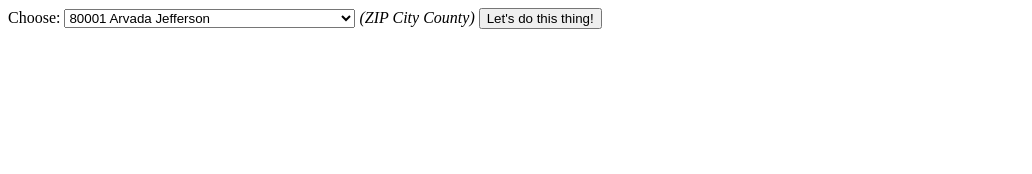
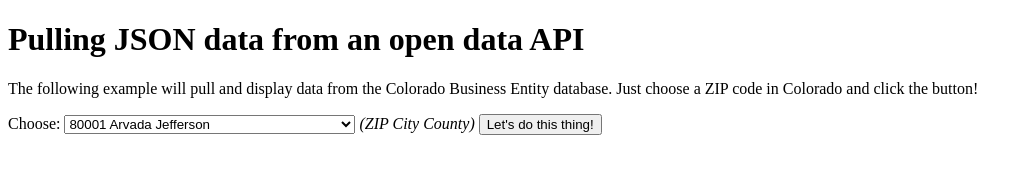
Before and after one commit to leemark/co-data-pull, a plain HTML site: page index.html in a window 1280 px wide. Shown: the whole page, without its empty margins (0-1032 px from the left). Drawn offline with nearby package versions, Linux system fonts and the light colour scheme.

Commit message:
added info

```diff
--- a/index.html
+++ b/index.html
@@ -12,10 +12,11 @@
         <!--[if lt IE 8]>
             <p class="browsehappy">You are using an <strong>outdated</strong> browser. Please <a href="http://browsehappy.com/">upgrade your browser</a> to improve your experience.</p>
         <![endif]-->
+        <h1>Pulling JSON data from an open data API</h1>
+        <p>The following example will pull and display data from the Colorado Business Entity database. Just choose a ZIP code in Colorado and click the button!</p>
         <div class="content">
             Choose:
             <select>
-
             <option>
             80001		Arvada 	Jefferson
 </option><option>
```
